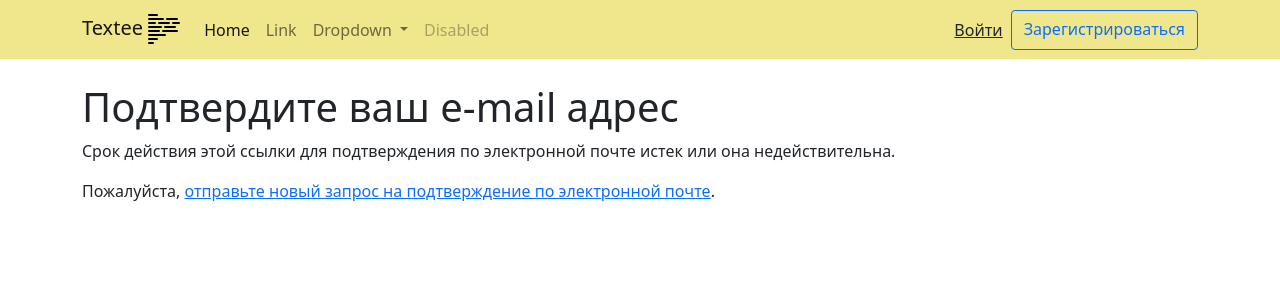
After one commit to pyrexdraum/textee, a Django app: template src/templates/account/email_confirm.html in a window 1280 px wide. The commit adds this page. Shown: the top 300 px of the page. Run offline with Django 3.2, Linux system fonts and the light colour scheme; the template is opened without the code that fills it, so the values that code supplies are empty.

Commit message:
Add account registration templates

```diff
--- /dev/null
+++ b/src/templates/account/email_confirm.html
@@ -0,0 +1,32 @@
+{% extends "base.html" %}
+
+{% load account %}
+
+{% block title %}Подтвердите e-mail{% endblock %}
+
+
+{% block content %}
+  <h1>Подтвердите ваш e-mail адрес</h1>
+
+  {% if confirmation %}
+    {% user_display confirmation.email_address.user as user_display %}
+    {% with confirmation.email_address as email %}
+      <p>
+        Пожалуйста, подтвердите, что <a href="mailto:{{ email }}">{{ email }}</a>
+        является адресом электронной почты пользователя {{ user_display }}.
+      </p>
+    {% endwith %}
+    <form method="post" action="{% url 'account_confirm_email' confirmation.key %}">
+      {% csrf_token %}
+      <button class="btn btn-success" type="submit">Подтвердить</button>
+    </form>
+  {% else %}
+    {% url 'account_email' as email_url %}
+    <p>Срок действия этой ссылки для подтверждения по электронной почте истек
+      или она недействительна.
+    </p>
+    <p>Пожалуйста, <a href="{{email_url}}">отправьте новый запрос
+      на подтверждение по электронной почте</a>.
+    </p>
+  {% endif %}
+{% endblock %}
--- a/src/templates/base.html
+++ b/src/templates/base.html
@@ -9,7 +9,7 @@
         integrity="sha384-1BmE4kWBq78iYhFldvKuhfTAU6auU8tT94WrHftjDbrCEXSU1oBoqyl2QvZ6jIW3"
         crossorigin="anonymous">
   <link rel="icon" href="{% static 'images/logo.svg' %}" type="image/x-icon">
-  <title>{% block title %}Главная{% endblock %} - textee</title>
+  <title>{% block title %}Главная{% endblock %} | Textee</title>
 </head>
 <body>
   <header>
@@ -53,14 +53,16 @@
             </li>
           </ul>
           <div class="d-flex">
-            <a class="p-2 text-dark" href="#">Log In</a>
-            <a class="btn btn-outline-primary" href="#">Sign Up</a>
+            <a class="p-2 text-dark" href="#">Войти</a>
+            <a class="btn btn-outline-primary" href="{% url 'account_signup' %}">
+              Зарегистрироваться
+            </a>
           </div>
         </div>
       </div>
     </nav>
   </header>
-  <div class="container">
+  <div class="container my-4">
     {% block content %}
     {% endblock %}
   </div>
```
Also changed, not shown: src/config/settings.py (+13 -1 lines), src/templates/account/signup.html (added, +20 -0 lines), src/templates/account/verification_sent.html (added, +10 -0 lines).
